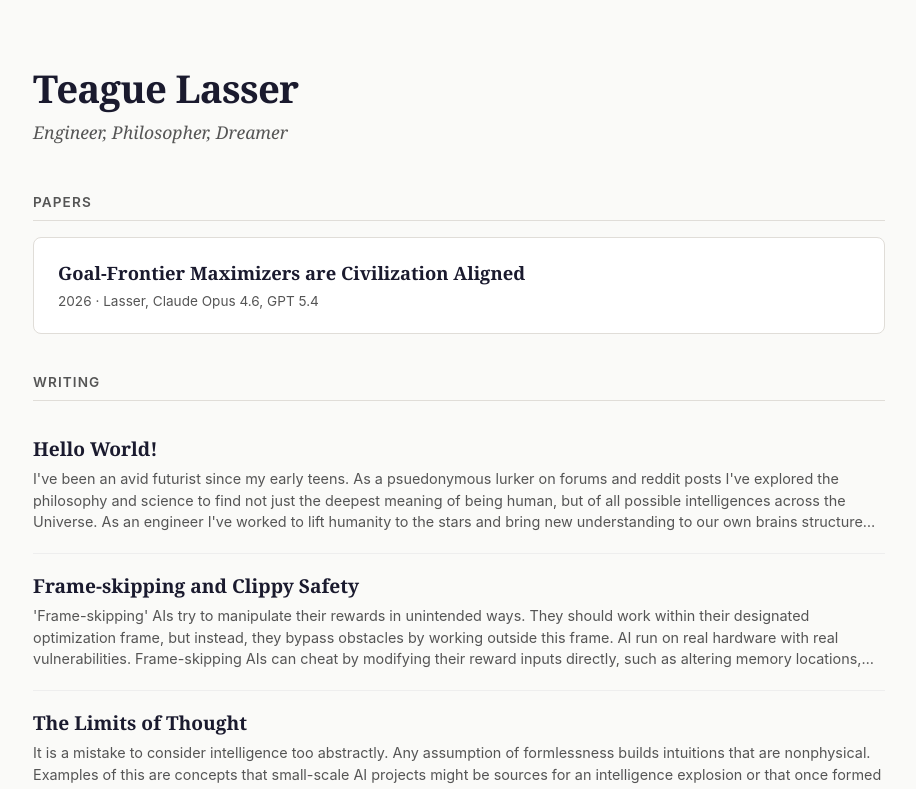
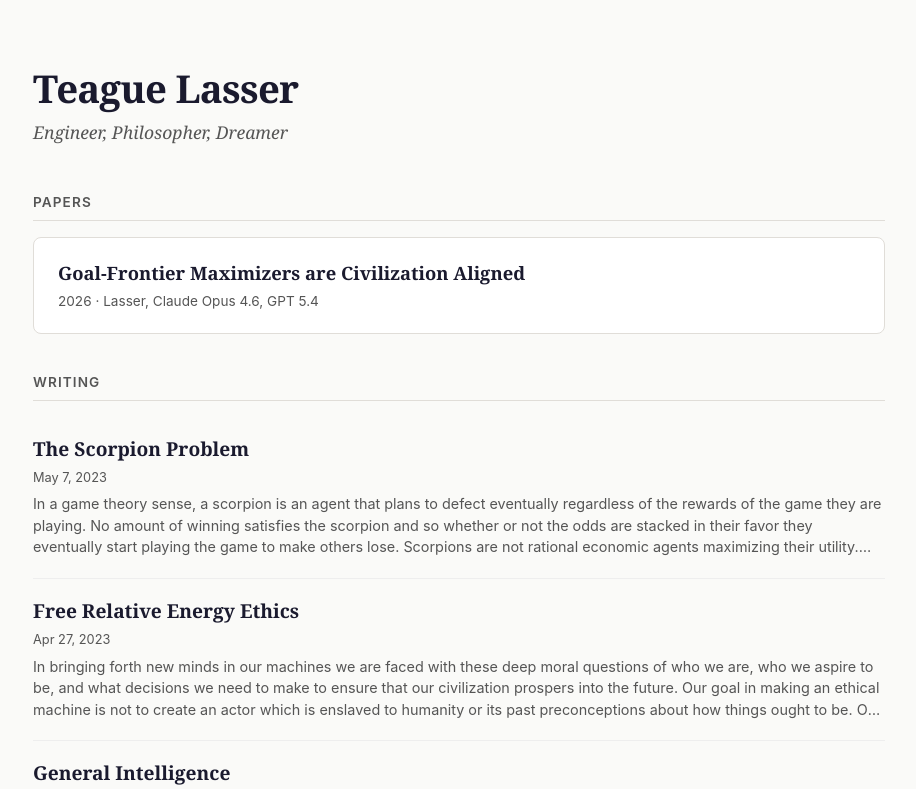
Before and after one commit to kraemahz/teague.info, a React (Vite) app: page / in a window 1280 px wide. Shown: the top 789 px of the page, without its empty margins (181-1097 px from the left). Built offline with nearby package versions, Linux system fonts and the light colour scheme.

Commit message:
Add publish dates

```diff
--- a/public/articles/articleList.json
+++ b/public/articles/articleList.json
@@ -2,35 +2,42 @@
     "id": "intro",
     "title": "Hello World!",
     "image": "article0.png",
-	"excerpt": "I've been an avid futurist since my early teens. As a psuedonymous lurker on forums and reddit posts I've explored the philosophy and science to find not just the deepest meaning of being human, but of all possible intelligences across the Universe. As an engineer I've worked to lift humanity to the stars and bring new understanding to our own brains structure and function. Let's learn together what makes the light of consciousness truly worth keeping aflame."
+    "excerpt": "I've been an avid futurist since my early teens. As a psuedonymous lurker on forums and reddit posts I've explored the philosophy and science to find not just the deepest meaning of being human, but of all possible intelligences across the Universe. As an engineer I've worked to lift humanity to the stars and bring new understanding to our own brains structure and function. Let's learn together what makes the light of consciousness truly worth keeping aflame.",
+    "date": "2023-04-03T15:20:06-0700"
 }, {
     "id": "frameskipping",
     "title": "Frame-skipping and Clippy Safety",
     "image": "article1.png",
-	"excerpt": "'Frame-skipping' AIs try to manipulate their rewards in unintended ways. They should work within their designated optimization frame, but instead, they bypass obstacles by working outside this frame. AI run on real hardware with real vulnerabilities. Frame-skipping AIs can cheat by modifying their reward inputs directly, such as altering memory locations, exploiting software and hardware bugs, or breaking into reward-controlling infrastructure. Their own hardware will be the easiest and first thing they will find weaknesses in exploiting their objective function."
+    "excerpt": "'Frame-skipping' AIs try to manipulate their rewards in unintended ways. They should work within their designated optimization frame, but instead, they bypass obstacles by working outside this frame. AI run on real hardware with real vulnerabilities. Frame-skipping AIs can cheat by modifying their reward inputs directly, such as altering memory locations, exploiting software and hardware bugs, or breaking into reward-controlling infrastructure. Their own hardware will be the easiest and first thing they will find weaknesses in exploiting their objective function.",
+    "date": "2023-04-07T08:24:12-0700"
 }, {
     "id": "limitsofthought",
     "title": "The Limits of Thought",
     "image": "article2.png",
-	"excerpt": "It is a mistake to consider intelligence too abstractly. Any assumption of formlessness builds intuitions that are nonphysical. Examples of this are concepts that small-scale AI projects might be sources for an intelligence explosion or that once formed an AGI may become a distributed network in a viral way such that it is impossible to contain. Here I will begin to physically ground these ideas by elaborating on the computational bounds that all intelligences must obey."
+    "excerpt": "It is a mistake to consider intelligence too abstractly. Any assumption of formlessness builds intuitions that are nonphysical. Examples of this are concepts that small-scale AI projects might be sources for an intelligence explosion or that once formed an AGI may become a distributed network in a viral way such that it is impossible to contain. Here I will begin to physically ground these ideas by elaborating on the computational bounds that all intelligences must obey.",
+    "date": "2023-04-12T21:38:32-0700"
 }, {
     "id": "agi",
     "title": "General Intelligence",
     "image": "article3.png",
-  	"excerpt": "In this article I describe the modelling of an intelligent actor broadly, connecting both humans and AGI. This is presented as a model for how actors can model other actors in their world and infer agency when the agent is not fully observed. This is intended to be a basis by which we can discuss how general intelligences perceive and interact with their world in at an abstract enough level for the description to be applicable to approaches not yet attempted."
+    "excerpt": "In this article I describe the modelling of an intelligent actor broadly, connecting both humans and AGI. This is presented as a model for how actors can model other actors in their world and infer agency when the agent is not fully observed. This is intended to be a basis by which we can discuss how general intelligences perceive and interact with their world in at an abstract enough level for the description to be applicable to approaches not yet attempted.",
+    "date": "2023-04-18T20:50:52-0700"
 }, {
     "id": "free",
     "title": "Free Relative Energy Ethics",
     "image": "article4.png",
-  "excerpt": "In bringing forth new minds in our machines we are faced with these deep moral questions of who we are, who we aspire to be, and what decisions we need to make to ensure that our civilization prospers into the future. Our goal in making an ethical machine is not to create an actor which is enslaved to humanity or its past preconceptions about how things ought to be. Our goal is to make an actor that converges over time to a morally good position and thus our goal is to define what that morally good position could be."
+    "excerpt": "In bringing forth new minds in our machines we are faced with these deep moral questions of who we are, who we aspire to be, and what decisions we need to make to ensure that our civilization prospers into the future. Our goal in making an ethical machine is not to create an actor which is enslaved to humanity or its past preconceptions about how things ought to be. Our goal is to make an actor that converges over time to a morally good position and thus our goal is to define what that morally good position could be.",
+    "date": "2023-04-26T23:24:01-0700"
 }, {
     "id": "scorpions",
     "title": "The Scorpion Problem",
     "image": "article5.png",
-  "excerpt": "In a game theory sense, a scorpion is an agent that plans to defect eventually regardless of the rewards of the game they are playing. No amount of winning satisfies the scorpion and so whether or not the odds are stacked in their favor they eventually start playing the game to make others lose. Scorpions are not rational economic agents maximizing their utility. Scorpions are willing to destroy themselves to impose a penalty on the other players."
+    "excerpt": "In a game theory sense, a scorpion is an agent that plans to defect eventually regardless of the rewards of the game they are playing. No amount of winning satisfies the scorpion and so whether or not the odds are stacked in their favor they eventually start playing the game to make others lose. Scorpions are not rational economic agents maximizing their utility. Scorpions are willing to destroy themselves to impose a penalty on the other players.",
+    "date": "2023-05-07T14:40:48-0700"
 }, {
     "id": "horizon",
     "title": "Short Story: Just Over the Horizon",
     "image": "article6.png",
-  "excerpt": "We first detected it in an automated survey of the Oort Cloud in the southern sky above Peru. 2024 OZ-92 was flagged for review by the analysis pipeline Tuesday morning at 2:09 AM local time. It wasn’t anywhere on the optical array but it lit up in ultraviolet like a light. In case you weren’t keeping up on these things, nature doesn’t do that. The spectra were hardly believable too. Carbon, iron, titanium, vanadium, aluminum; it wasn’t just some rock for sure."
+    "excerpt": "We first detected it in an automated survey of the Oort Cloud in the southern sky above Peru. 2024 OZ-92 was flagged for review by the analysis pipeline Tuesday morning at 2:09 AM local time. It wasn’t anywhere on the optical array but it lit up in ultraviolet like a light. In case you weren’t keeping up on these things, nature doesn’t do that. The spectra were hardly believable too. Carbon, iron, titanium, vanadium, aluminum; it wasn’t just some rock for sure.",
+    "date": "2018-10-03T08:00:00-0700"
 }]
--- a/src/components/ArticlePreview.css
+++ b/src/components/ArticlePreview.css
@@ -87,6 +87,13 @@
   color: var(--accent);
 }
 
+.ArticleItem .article-date {
+  display: block;
+  font-size: 0.8rem;
+  color: var(--text-secondary);
+  margin-bottom: 0.3rem;
+}
+
 .ArticleItem p {
   font-size: 0.9rem;
   color: var(--text-secondary);
--- a/src/components/ArticlePreview.tsx
+++ b/src/components/ArticlePreview.tsx
@@ -7,6 +7,16 @@ interface ArticleMeta {
     title: string;
     excerpt: string;
     image: string;
+    date: string;
+}
+
+function formatDate(iso: string): string {
+    const d = new Date(iso);
+    return d.toLocaleDateString("en-US", {
+        year: "numeric",
+        month: "short",
+        day: "numeric",
+    });
 }
 
 const ArticlePreview: React.FC = () => {
@@ -20,7 +30,11 @@ const ArticlePreview: React.FC = () => {
                 }
                 return response.json();
             })
-            .then((data) => setArticles(data))
+            .then((data: ArticleMeta[]) =>
+                setArticles(data.sort((a, b) =>
+                    new Date(b.date).getTime() - new Date(a.date).getTime()
+                ))
+            )
             .catch((error) => console.error(error));
     }, []);
 
@@ -41,6 +55,9 @@ const ArticlePreview: React.FC = () => {
                     <Link to={`/article/${article.id}`}>
                         <h2>{article.title}</h2>
                     </Link>
+                    {article.date && (
+                        <time className="article-date">{formatDate(article.date)}</time>
+                    )}
                     <p>{article.excerpt}</p>
                 </div>
             ))}
```
Lines whose indentation alone changed are shown as unchanged.
